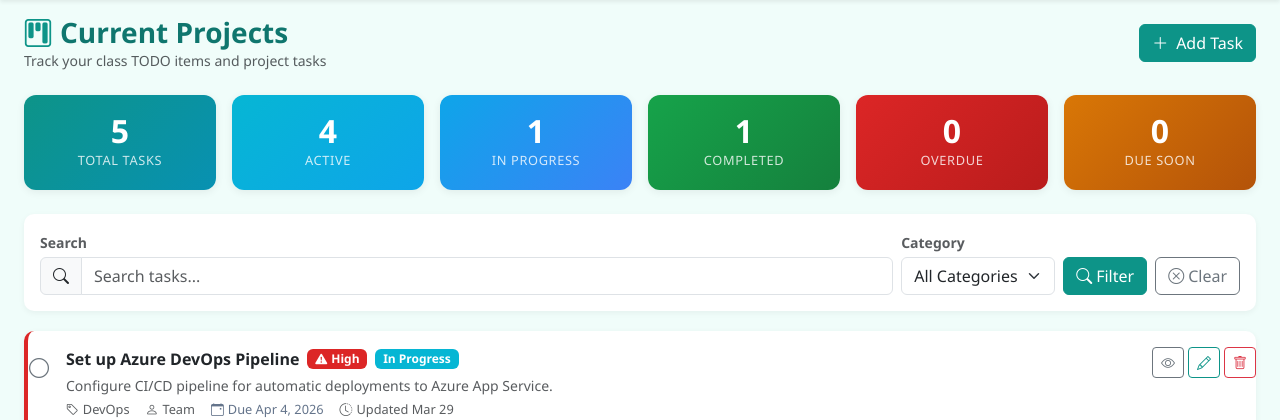
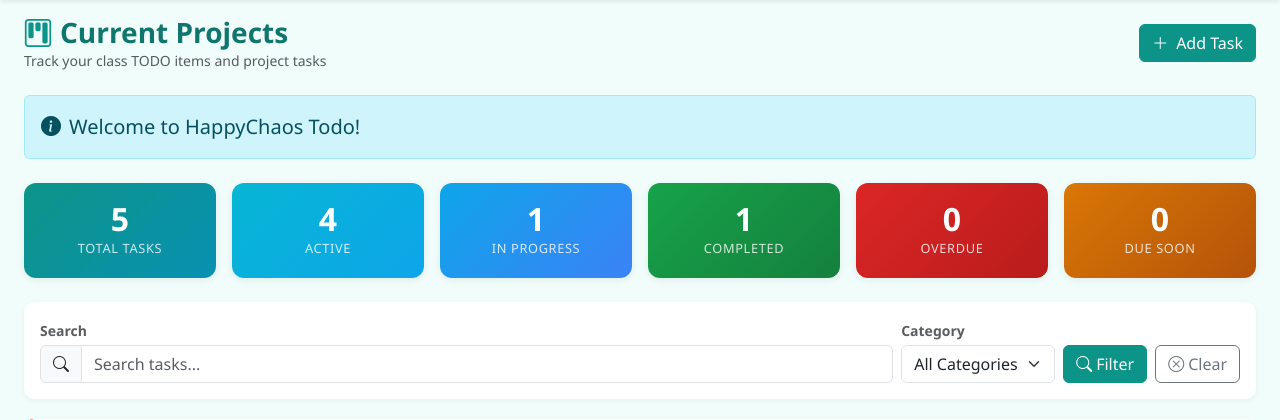
Before and after one commit to rob-foulkrod/HappyChaos, an ASP.NET Core app: page /Tasks in a window 1280 px wide. Shown: the part 65-485 px from the top of the page. Run offline with ASP.NET Core 8, Linux system fonts and the light colour scheme; style sheets or scripts are compiled from the project's sources.

Commit message:
Add DEFAULT_MESSAGE config value and display on default page
Agent-Logs-Url: https://github.com/rob-foulkrod/HappyChaos/sessions/8d67be26-fc14-4b3c-807b-a7c724db471f

Co-authored-by: rob-foulkrod <89028299+rob-foulkrod@users.noreply.github.com>

```diff
--- a/src/HappyChaos.Todo/Controllers/TasksController.cs
+++ b/src/HappyChaos.Todo/Controllers/TasksController.cs
@@ -7,10 +7,12 @@ namespace HappyChaos.Todo.Controllers;
 public class TasksController : Controller
 {
     private readonly TodoService _todoService;
+    private readonly IConfiguration _configuration;
 
-    public TasksController(TodoService todoService)
+    public TasksController(TodoService todoService, IConfiguration configuration)
     {
         _todoService = todoService;
+        _configuration = configuration;
     }
 
     // GET: Tasks - Current Project (all tasks dashboard)
@@ -71,6 +73,7 @@ public class TasksController : Controller
         ViewBag.Category = category;
         ViewBag.Search = search;
         ViewBag.Categories = categories;
+        ViewBag.DefaultMessage = _configuration["DEFAULT_MESSAGE"];
 
         return View(tasks.ToList());
     }
--- a/src/HappyChaos.Todo/Views/Tasks/Index.cshtml
+++ b/src/HappyChaos.Todo/Views/Tasks/Index.cshtml
@@ -64,6 +64,14 @@
         <span>Add Task</span>
     </a>
 </div>
+
+@if (!string.IsNullOrEmpty(ViewBag.DefaultMessage as string))
+{
+    <div class="alert alert-info d-flex align-items-center mb-4" role="alert">
+        <i class="bi bi-info-circle-fill me-2 fs-5"></i>
+        <span class="fs-5">@ViewBag.DefaultMessage</span>
+    </div>
+}
 
 @if (summary != null)
 {
--- a/src/HappyChaos.Todo/appsettings.json
+++ b/src/HappyChaos.Todo/appsettings.json
@@ -5,5 +5,6 @@
       "Microsoft.AspNetCore": "Warning"
     }
   },
-  "AllowedHosts": "*"
+  "AllowedHosts": "*",
+  "DEFAULT_MESSAGE": "Welcome to HappyChaos Todo!"
 }
```
